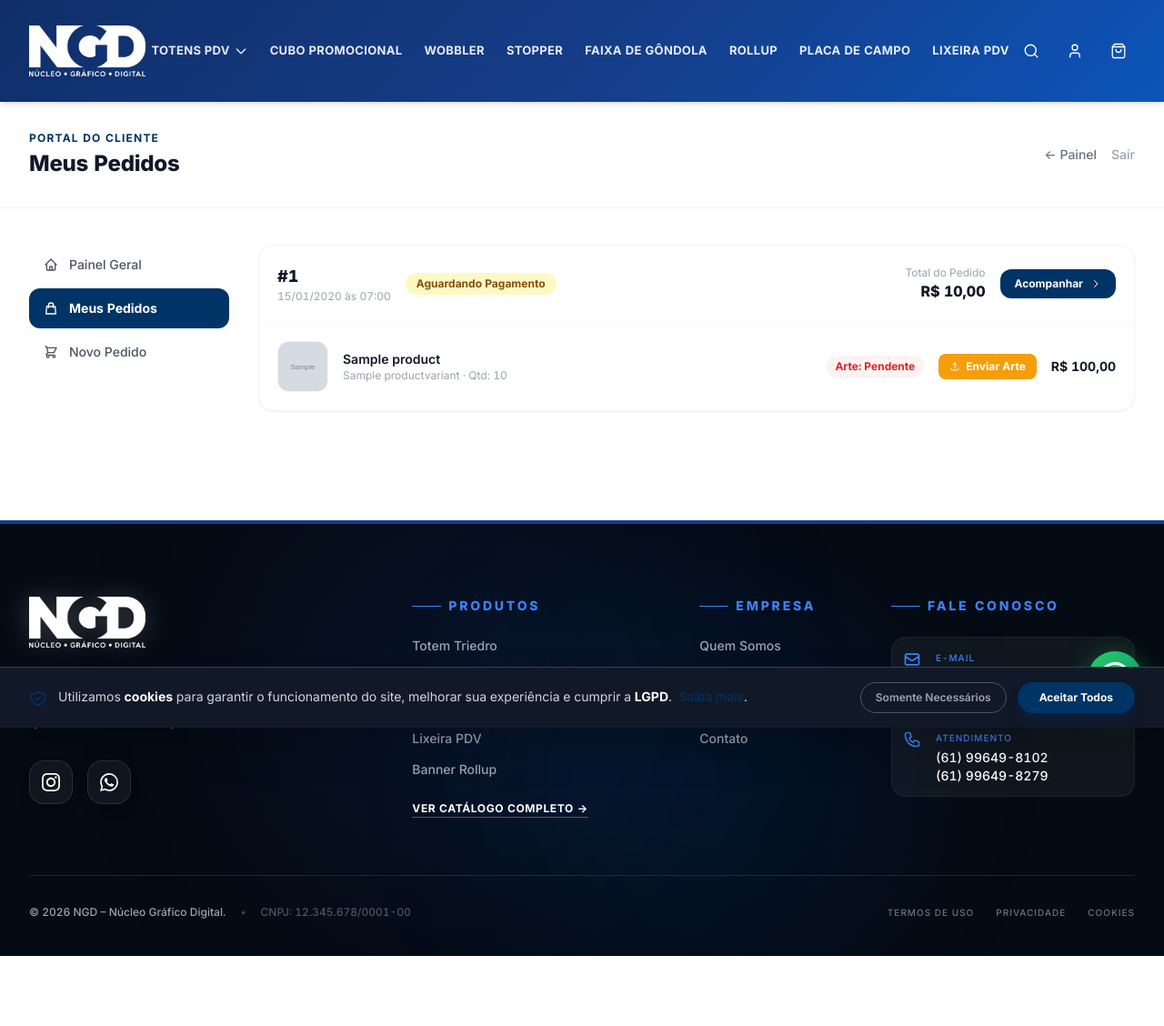
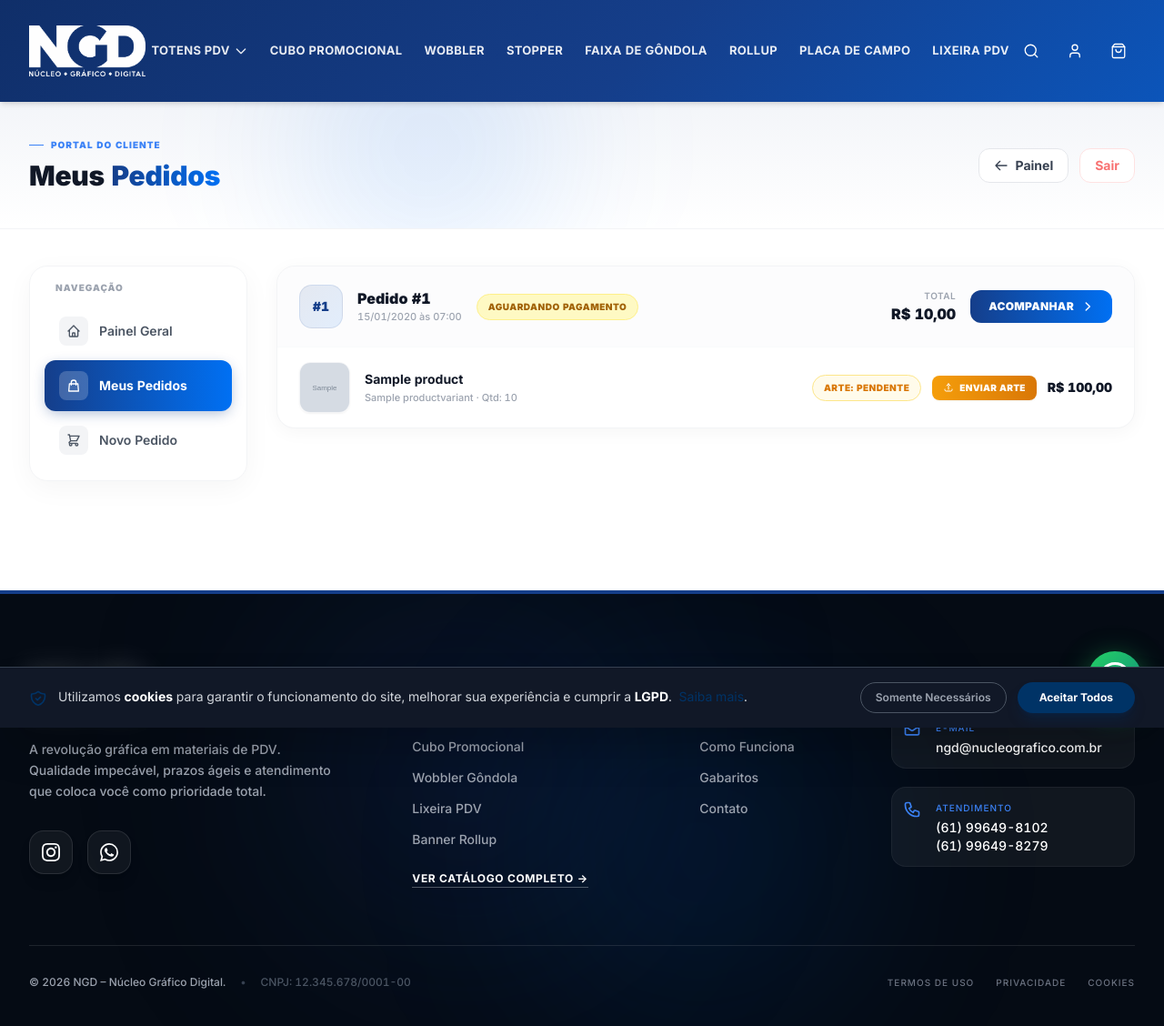
Before and after one commit to Philipe91/NGDSITE, a Django app: page /cliente/meus-pedidos/ in a window 1280 px wide. Shown: the whole page at 91% size. Before the commit the page ends 1051 px from the top, so only its background shows below. Run offline with Django 5.2, Linux system fonts and the light colour scheme; a user stored in the database is signed in; tables that the repository leaves empty hold one stand-in row (values such as "Sample post"); grey boxes marked "Sample" are stand-in pictures; some libraries are stand-ins or nearby versions.

Commit message:
feat: premium upgrade - my_orders listing page redesign + order_detail total gradient + dark whatsapp CTA button

```diff
--- a/templates/customers/my_orders.html
+++ b/templates/customers/my_orders.html
@@ -5,53 +5,66 @@
 
 {% block content %}
 
-<!-- Header -->
-<div class="bg-white border-b border-gray-100 py-8">
-    <div class="container mx-auto px-4 lg:px-8 flex items-center justify-between">
+<!-- Header Premium -->
+<div class="relative bg-gradient-to-b from-[#153e8a]/5 to-transparent border-b border-gray-100 py-10 overflow-hidden">
+    <div class="absolute top-[-100px] left-1/4 w-[300px] h-[300px] bg-[#0070f3]/10 blur-[80px] rounded-full pointer-events-none"></div>
+    <div class="container mx-auto px-4 lg:px-8 flex items-center justify-between relative z-10">
         <div>
-            <p class="text-xs font-bold tracking-widest uppercase text-primary mb-1">Portal do Cliente</p>
-            <h1 class="text-2xl font-extrabold text-gray-900 tracking-tight">Meus Pedidos</h1>
+            <p class="text-[10px] font-black tracking-widest uppercase text-[#3b82f6] mb-2 flex items-center gap-2"><span class="w-4 h-px bg-[#3b82f6]"></span>PORTAL DO CLIENTE</p>
+            <h1 class="text-3xl font-black text-gray-900 tracking-tight">Meus <span class="bg-clip-text text-transparent bg-gradient-to-r from-[#153e8a] to-[#0070f3]">Pedidos</span></h1>
         </div>
-        <div class="flex items-center gap-4">
-            <a href="{% url 'customers:dashboard' %}" class="text-sm text-gray-500 hover:text-gray-900 transition-colors font-medium">← Painel</a>
-            <a href="{% url 'customers:logout' %}" class="text-sm text-gray-400 hover:text-red-500 transition-colors font-medium">Sair</a>
+        <div class="flex items-center gap-3">
+            <a href="{% url 'customers:dashboard' %}" class="inline-flex items-center gap-2 px-4 py-2 bg-white border border-gray-200 text-sm text-gray-700 hover:text-[#153e8a] hover:border-[#153e8a]/30 hover:shadow-md transition-all font-bold rounded-xl">
+                <svg class="w-4 h-4" fill="none" stroke="currentColor" viewBox="0 0 24 24"><path stroke-linecap="round" stroke-linejoin="round" stroke-width="2" d="M10 19l-7-7m0 0l7-7m-7 7h18"></path></svg>
+                Painel
+            </a>
+            <a href="{% url 'customers:logout' %}" class="inline-flex items-center gap-2 px-4 py-2 bg-white border border-red-100 text-sm text-red-400 hover:text-red-600 hover:border-red-300 transition-all font-bold rounded-xl">
+                Sair
+            </a>
         </div>
     </div>
 </div>
 
 <div class="container mx-auto px-4 lg:px-8 py-10">
-    <div class="grid lg:grid-cols-[220px_1fr] gap-8">
+    <div class="grid lg:grid-cols-[240px_1fr] gap-8 items-start">
 
-        <!-- Sidebar -->
-        <nav class="space-y-1">
+        <!-- Sidebar Premium -->
+        <nav class="bg-white border border-gray-100 rounded-[20px] shadow-[0_8px_30px_rgb(0,0,0,0.04)] p-4 space-y-1 sticky top-28">
+            <p class="text-[10px] font-black tracking-widest uppercase text-gray-400 px-3 pb-2">Navegação</p>
             <a href="{% url 'customers:dashboard' %}"
-                class="flex items-center gap-3 px-4 py-3 rounded-xl text-gray-600 hover:bg-gray-50 font-medium text-sm transition-colors">
-                <svg class="w-4 h-4 shrink-0" fill="none" stroke="currentColor" viewBox="0 0 24 24">
+                class="flex items-center gap-3 px-4 py-3 rounded-xl text-gray-600 hover:bg-gray-50 hover:text-[#153e8a] font-semibold text-sm transition-all group">
+                <span class="w-8 h-8 rounded-lg bg-gray-100 group-hover:bg-[#153e8a]/10 flex items-center justify-center transition-colors">
+                    <svg class="w-4 h-4" fill="none" stroke="currentColor" viewBox="0 0 24 24">
                         <path stroke-linecap="round" stroke-linejoin="round" stroke-width="2" d="M3 12l2-2m0 0l7-7 7 7M5 10v10a1 1 0 001 1h3m10-11l2 2m-2-2v10a1 1 0 01-1 1h-3m-6 0a1 1 0 001-1v-4a1 1 0 011-1h2a1 1 0 011 1v4a1 1 0 001 1m-6 0h6"></path>
                     </svg>
+                </span>
                 Painel Geral
             </a>
             <a href="{% url 'customers:orders' %}"
-                class="flex items-center gap-3 px-4 py-3 rounded-xl bg-primary text-white font-bold text-sm">
-                <svg class="w-4 h-4 shrink-0" fill="none" stroke="currentColor" viewBox="0 0 24 24">
+                class="flex items-center gap-3 px-4 py-3 rounded-xl bg-gradient-to-r from-[#153e8a] to-[#0070f3] text-white font-bold text-sm shadow-[0_4px_15px_-3px_rgba(21,62,138,0.4)]">
+                <span class="w-8 h-8 rounded-lg bg-white/20 flex items-center justify-center">
+                    <svg class="w-4 h-4" fill="none" stroke="currentColor" viewBox="0 0 24 24">
                         <path stroke-linecap="round" stroke-linejoin="round" stroke-width="2" d="M16 11V7a4 4 0 00-8 0v4M5 9h14l1 12H4L5 9z"></path>
                     </svg>
+                </span>
                 Meus Pedidos
             </a>
             <a href="{% url 'catalog:home' %}"
-                class="flex items-center gap-3 px-4 py-3 rounded-xl text-gray-600 hover:bg-gray-50 font-medium text-sm transition-colors">
-                <svg class="w-4 h-4 shrink-0" fill="none" stroke="currentColor" viewBox="0 0 24 24">
+                class="flex items-center gap-3 px-4 py-3 rounded-xl text-gray-600 hover:bg-gray-50 hover:text-[#153e8a] font-semibold text-sm transition-all group">
+                <span class="w-8 h-8 rounded-lg bg-gray-100 group-hover:bg-[#153e8a]/10 flex items-center justify-center transition-colors">
+                    <svg class="w-4 h-4" fill="none" stroke="currentColor" viewBox="0 0 24 24">
                         <path stroke-linecap="round" stroke-linejoin="round" stroke-width="2" d="M3 3h2l.4 2M7 13h10l4-8H5.4M7 13L5.4 5M7 13l-2.293 2.293c-.63.63-.184 1.707.707 1.707H17m0 0a2 2 0 100 4 2 2 0 000-4zm-8 2a2 2 0 11-4 0 2 2 0 014 0z"></path>
                     </svg>
+                </span>
                 Novo Pedido
             </a>
         </nav>
 
         <!-- Lista de Pedidos -->
-        <div class="space-y-4">
+        <div class="space-y-5">
             {% if messages %}
             {% for message in messages %}
-            <div class="mb-4 bg-green-50 border border-green-200 text-green-700 px-4 py-3 rounded-2xl text-sm flex items-center gap-3">
+            <div class="mb-4 bg-green-50 border border-green-200 text-green-700 px-5 py-4 rounded-2xl text-sm flex items-center gap-3 font-medium">
                 <svg class="w-5 h-5 shrink-0" fill="none" stroke="currentColor" viewBox="0 0 24 24">
                     <path stroke-linecap="round" stroke-linejoin="round" stroke-width="2" d="M9 12l2 2 4-4m6 2a9 9 0 11-18 0 9 9 0 0118 0z"></path>
                 </svg>
@@ -62,84 +75,91 @@
 
             {% if orders %}
             {% for order in orders %}
-            <div class="bg-white border border-gray-100 rounded-2xl shadow-sm overflow-hidden">
-                <!-- Cabeçalho do pedido -->
-                <div class="flex flex-col sm:flex-row sm:items-center justify-between p-5 border-b border-gray-50 gap-3">
+            <div class="bg-white border border-gray-100 rounded-[20px] shadow-[0_4px_20px_rgb(0,0,0,0.04)] overflow-hidden hover:border-[#153e8a]/20 hover:shadow-[0_8px_30px_rgba(21,62,138,0.10)] transition-all duration-300 group">
+
+                <!-- Cabeçalho do card do pedido -->
+                <div class="flex flex-col sm:flex-row sm:items-center justify-between px-6 py-5 gap-3 border-b border-gray-50 bg-gray-50/50">
                     <div class="flex items-center gap-4">
+                        <div class="w-12 h-12 rounded-[14px] bg-gradient-to-br from-[#153e8a]/10 to-[#0070f3]/10 border border-[#153e8a]/10 flex items-center justify-center shrink-0">
+                            <span class="text-sm font-black text-[#153e8a]">#{{ order.id }}</span>
+                        </div>
                         <div>
-                            <p class="font-extrabold text-gray-900 text-lg">#{{ order.id }}</p>
-                            <p class="text-xs text-gray-400">{{ order.created_at|date:"d/m/Y \à\s H:i" }}</p>
+                            <p class="font-black text-gray-900 text-base leading-tight">Pedido #{{ order.id }}</p>
+                            <p class="text-[11px] text-gray-400 font-medium mt-0.5">{{ order.created_at|date:"d/m/Y \à\s H:i" }}</p>
                         </div>
-                        <span class="inline-flex items-center px-3 py-1 rounded-full text-xs font-bold
-                            {% if order.status == 'aguardando_pagamento' %}bg-yellow-100 text-yellow-800
-                            {% elif order.status == 'pago' %}bg-blue-100 text-blue-800
-                            {% elif order.status == 'aguardando_arte' %}bg-amber-100 text-amber-800
-                            {% elif order.status == 'arte_recebida' %}bg-indigo-100 text-indigo-800
-                            {% elif order.status == 'em_producao' %}bg-orange-100 text-orange-800
-                            {% elif order.status == 'enviado' %}bg-purple-100 text-purple-800
-                            {% elif order.status == 'entregue' %}bg-green-100 text-green-800
-                            {% else %}bg-gray-100 text-gray-600{% endif %}">
+                        <!-- Status Badge -->
+                        <span class="inline-flex items-center px-3 py-1.5 rounded-full text-[10px] font-black uppercase tracking-wider
+                            {% if order.status == 'aguardando_pagamento' %}bg-yellow-100 text-yellow-700 border border-yellow-200
+                            {% elif order.status == 'pago' %}bg-blue-100 text-blue-700 border border-blue-200
+                            {% elif order.status == 'aguardando_arte' %}bg-amber-100 text-amber-700 border border-amber-200
+                            {% elif order.status == 'arte_recebida' %}bg-indigo-100 text-indigo-700 border border-indigo-200
+                            {% elif order.status == 'em_producao' %}bg-orange-100 text-orange-700 border border-orange-200
+                            {% elif order.status == 'enviado' %}bg-purple-100 text-purple-700 border border-purple-200
+                            {% elif order.status == 'entregue' %}bg-emerald-100 text-emerald-700 border border-emerald-200
+                            {% else %}bg-gray-100 text-gray-600 border border-gray-200{% endif %}">
                             {{ order.get_status_display }}
                         </span>
                     </div>
-                    <div class="flex items-center gap-4">
+                    <div class="flex items-center gap-4 shrink-0">
                         <div class="text-right">
-                            <p class="text-xs text-gray-400">Total do Pedido</p>
-                            <p class="font-extrabold text-gray-900">R$ {{ order.total }}</p>
+                            <p class="text-[10px] text-gray-400 font-semibold uppercase tracking-wider">Total</p>
+                            <p class="font-black text-gray-900 text-base">R$ {{ order.total }}</p>
                         </div>
                         <a href="{% url 'customers:order_detail' order.id %}"
-                           class="inline-flex items-center gap-2 px-4 py-2 bg-primary text-white text-xs font-bold rounded-xl hover:-translate-y-0.5 hover:shadow-lg hover:shadow-primary/30 transition-all">
+                           class="inline-flex items-center gap-2 px-5 py-2.5 bg-gradient-to-r from-[#153e8a] to-[#0070f3] text-white text-xs font-black rounded-xl hover:-translate-y-0.5 hover:shadow-lg hover:shadow-[#153e8a]/30 transition-all uppercase tracking-wide">
                             Acompanhar
-                            <svg class="w-3 h-3" fill="none" stroke="currentColor" viewBox="0 0 24 24"><path stroke-linecap="round" stroke-linejoin="round" stroke-width="2" d="M9 5l7 7-7 7"></path></svg>
+                            <svg class="w-3.5 h-3.5" fill="none" stroke="currentColor" viewBox="0 0 24 24"><path stroke-linecap="round" stroke-linejoin="round" stroke-width="2.5" d="M9 5l7 7-7 7"></path></svg>
                         </a>
                     </div>
                 </div>
 
                 <!-- Itens do pedido -->
-                <div class="divide-y divide-gray-50">
+                <div class="divide-y divide-gray-50/80 px-2">
                     {% for item in order.items.all %}
-                    <div class="p-5 flex items-center justify-between gap-4">
+                    <div class="px-4 py-4 flex items-center justify-between gap-4">
                         <div class="flex items-center gap-4">
                             {% if item.variant.product.featured_image %}
                             <img src="{{ item.variant.product.featured_image.url }}" alt="{{ item.variant.product.name }}"
-                                 class="w-14 h-14 object-cover rounded-xl border border-gray-100">
+                                 class="w-14 h-14 object-cover rounded-xl border border-gray-100 shadow-sm">
                             {% else %}
                             <div class="w-14 h-14 bg-gray-100 rounded-xl flex items-center justify-center">
                                 <svg class="w-6 h-6 text-gray-300" fill="none" stroke="currentColor" viewBox="0 0 24 24"><path stroke-linecap="round" stroke-linejoin="round" stroke-width="1.5" d="M4 16l4.586-4.586a2 2 0 012.828 0L16 16m-2-2l1.586-1.586a2 2 0 012.828 0L20 14m-6-6h.01M6 20h12a2 2 0 002-2V6a2 2 0 00-2-2H6a2 2 0 00-2 2v12a2 2 0 002 2z"></path></svg>
                             </div>
                             {% endif %}
                             <div>
-                                <p class="font-semibold text-gray-900 text-sm">{{ item.variant.product.name }}</p>
-                                <p class="text-xs text-gray-400">{{ item.variant.size_label }} · Qtd: {{ item.quantity }}</p>
+                                <p class="font-bold text-gray-900 text-sm">{{ item.variant.product.name }}</p>
+                                <p class="text-[11px] text-gray-400 font-medium mt-0.5">{{ item.variant.size_label }} · Qtd: {{ item.quantity }}</p>
                             </div>
                         </div>
-                        <div class="flex items-center gap-4">
-                            <!-- Status da arte -->
-                            <span class="text-xs px-2.5 py-1 rounded-full font-bold
-                                {% if item.art_status == 'pendente' %}bg-red-50 text-red-600
-                                {% elif item.art_status == 'em_analise' %}bg-blue-50 text-blue-600
-                                {% elif item.art_status == 'aprovado' %}bg-green-50 text-green-600
-                                {% elif item.art_status == 'rejeitado' %}bg-red-100 text-red-700
+                        <div class="flex items-center gap-3 shrink-0">
+                            <!-- Status da arte pill -->
+                            <span class="text-[10px] px-3 py-1.5 rounded-full font-black uppercase tracking-wider border
+                                {% if item.art_status == 'pendente' %}bg-amber-50 text-amber-600 border-amber-200
+                                {% elif item.art_status == 'em_analise' %}bg-blue-50 text-blue-600 border-blue-200
+                                {% elif item.art_status == 'aprovado' %}bg-emerald-50 text-emerald-600 border-emerald-200
+                                {% elif item.art_status == 'rejeitado' %}bg-red-50 text-red-600 border-red-200
                                 {% endif %}">
                                 Arte: {{ item.get_art_status_display }}
                             </span>
+
                             <!-- Botão enviar/reenviar arte -->
                             {% if item.art_status == 'pendente' or item.art_status == 'rejeitado' %}
-                            <form method="POST" action="{% url 'customers:upload_art' item.id %}" enctype="multipart/form-data" class="flex items-center gap-2">
+                            <form method="POST" action="{% url 'customers:upload_art' item.id %}" enctype="multipart/form-data" class="flex items-center">
                                 {% csrf_token %}
-                                <label class="cursor-pointer inline-flex items-center gap-1.5 px-3 py-1.5 bg-amber-500 text-white text-xs font-bold rounded-lg hover:bg-amber-600 transition-colors">
+                                <label class="cursor-pointer inline-flex items-center gap-1.5 px-3 py-1.5 bg-gradient-to-r {% if item.art_status == 'rejeitado' %}from-red-500 to-red-600{% else %}from-amber-500 to-amber-600{% endif %} text-white text-[10px] font-black rounded-lg hover:opacity-90 hover:-translate-y-0.5 transition-all uppercase tracking-wide shadow-sm">
                                     <svg class="w-3 h-3" fill="none" stroke="currentColor" viewBox="0 0 24 24"><path stroke-linecap="round" stroke-linejoin="round" stroke-width="2" d="M4 16v1a3 3 0 003 3h10a3 3 0 003-3v-1m-4-8l-4-4m0 0L8 8m4-4v12"></path></svg>
-                                    {% if item.art_status == 'rejeitado' %}Reenviar Arte{% else %}Enviar Arte{% endif %}
+                                    {% if item.art_status == 'rejeitado' %}Reenviar{% else %}Enviar Arte{% endif %}
                                     <input type="file" name="art_file" class="hidden" onchange="this.form.submit()" accept=".pdf,.ai,.eps,.png,.jpg,.jpeg,.tif,.tiff">
                                 </label>
                             </form>
                             {% elif item.art_status == 'aprovado' %}
-                            <span class="inline-flex items-center gap-1 text-xs text-green-600 font-bold">
-                                <svg class="w-3.5 h-3.5" fill="none" stroke="currentColor" viewBox="0 0 24 24"><path stroke-linecap="round" stroke-linejoin="round" stroke-width="2" d="M5 13l4 4L19 7"></path></svg>
+                            <span class="inline-flex items-center gap-1 text-[10px] text-emerald-600 font-black bg-emerald-50 border border-emerald-200 px-2.5 py-1 rounded-lg">
+                                <svg class="w-3 h-3" fill="none" stroke="currentColor" viewBox="0 0 24 24"><path stroke-linecap="round" stroke-linejoin="round" stroke-width="2.5" d="M5 13l4 4L19 7"></path></svg>
                                 Aprovada
                             </span>
                             {% endif %}
-                            <p class="font-bold text-gray-900 text-sm">R$ {{ item.get_cost }}</p>
+
+                            <p class="font-black text-gray-900 text-sm">R$ {{ item.get_cost }}</p>
                         </div>
                     </div>
                     {% endfor %}
@@ -148,13 +168,15 @@
             {% endfor %}
 
             {% else %}
-            <div class="bg-white border border-gray-100 rounded-2xl p-16 flex flex-col items-center justify-center text-center shadow-[0_2px_20px_rgba(0,0,0,0.04)]">
-                <div class="w-20 h-20 bg-gray-50 rounded-full flex items-center justify-center mb-6">
-                    <i data-lucide="package-open" class="w-10 h-10 text-gray-300"></i>
+            <!-- Empty state premium -->
+            <div class="bg-white border border-gray-100 rounded-[24px] p-20 flex flex-col items-center justify-center text-center shadow-[0_8px_30px_rgb(0,0,0,0.04)]">
+                <div class="w-20 h-20 bg-gradient-to-br from-[#153e8a]/10 to-[#0070f3]/10 rounded-[20px] border border-[#153e8a]/10 flex items-center justify-center mb-6">
+                    <svg class="w-9 h-9 text-[#153e8a]/40" fill="none" stroke="currentColor" viewBox="0 0 24 24"><path stroke-linecap="round" stroke-linejoin="round" stroke-width="1.5" d="M16 11V7a4 4 0 00-8 0v4M5 9h14l1 12H4L5 9z"></path></svg>
                 </div>
-                <p class="font-semibold text-gray-600 mb-2">Nenhum pedido encontrado</p>
-                <p class="text-sm text-gray-400 mb-6">Que tal explorar nosso catálogo?</p>
-                <a href="{% url 'catalog:home' %}" class="inline-flex items-center gap-2 px-6 py-3 bg-primary text-white font-bold rounded-xl text-sm hover:-translate-y-0.5 transition-all">
+                <h3 class="font-black text-gray-900 text-lg mb-2">Nenhum pedido ainda</h3>
+                <p class="text-sm text-gray-400 mb-8 font-medium max-w-xs">Explore nosso catálogo e faça seu primeiro pedido de material gráfico.</p>
+                <a href="{% url 'catalog:home' %}" class="inline-flex items-center gap-2 px-8 py-3.5 bg-gradient-to-r from-[#153e8a] to-[#0070f3] text-white font-black rounded-xl text-sm hover:-translate-y-0.5 hover:shadow-lg hover:shadow-[#153e8a]/30 transition-all uppercase tracking-wide">
+                    <svg class="w-4 h-4" fill="none" stroke="currentColor" viewBox="0 0 24 24"><path stroke-linecap="round" stroke-linejoin="round" stroke-width="2" d="M3 3h2l.4 2M7 13h10l4-8H5.4M7 13L5.4 5M7 13l-2.293 2.293c-.63.63-.184 1.707.707 1.707H17m0 0a2 2 0 100 4 2 2 0 000-4zm-8 2a2 2 0 11-4 0 2 2 0 014 0z"></path></svg>
                     Ver Catálogo
                 </a>
             </div>
```
Also changed, not shown: templates/customers/order_detail.html (+11 -8 lines). Lines whose indentation alone changed are shown as unchanged.
